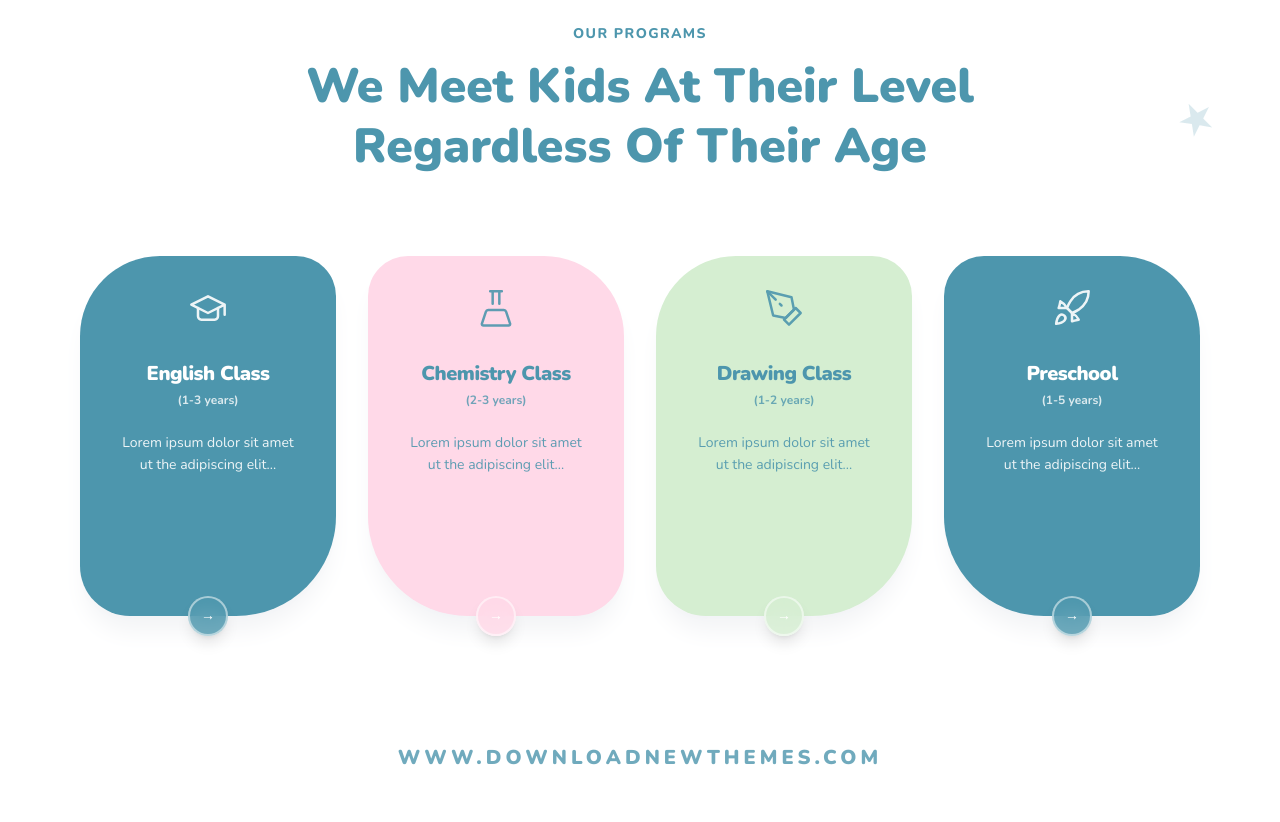
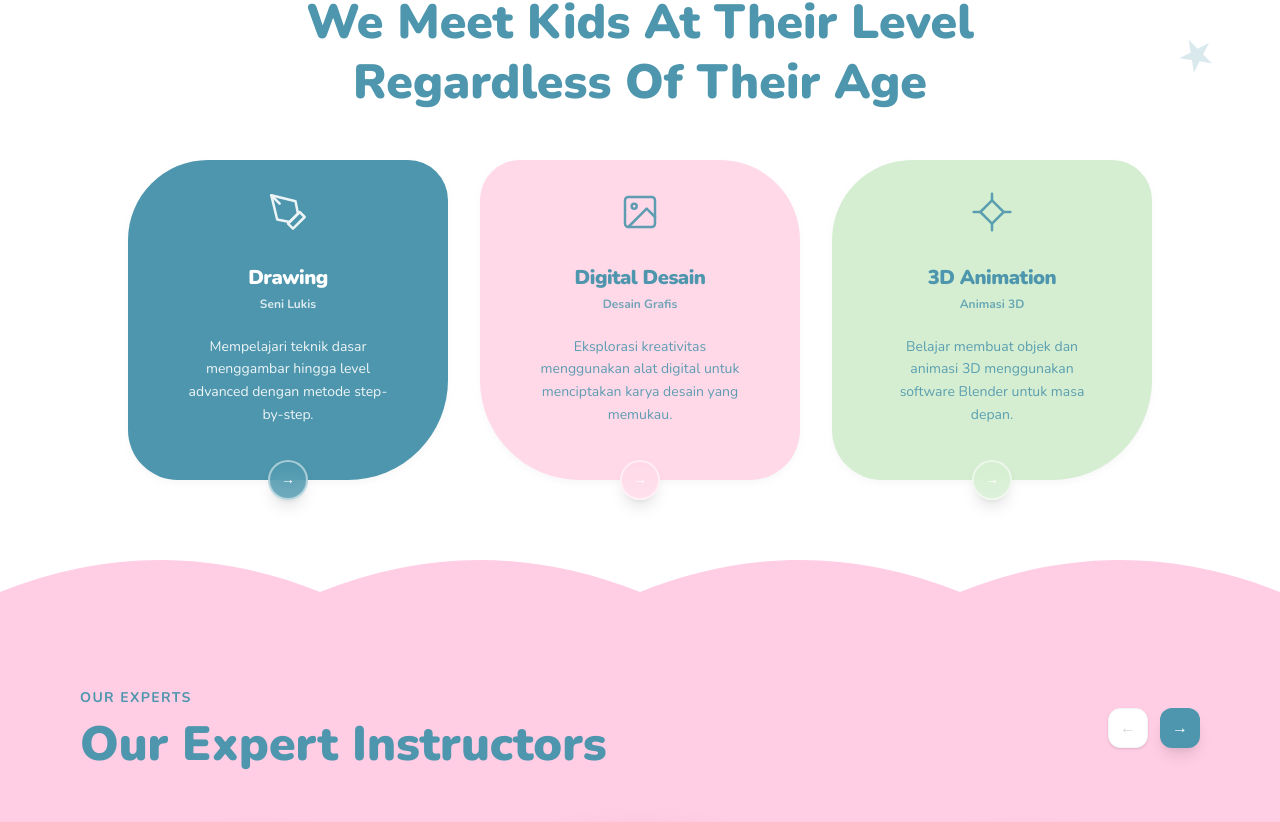
Before and after one commit to tajijaddagiras/company-profile, a Next.js app: page / in a window 1280 px wide. Shown: the part 3283-4105 px from the top of the page. Built offline with nearby package versions, Linux system fonts and the light colour scheme.

Commit message:
Refactor: improve layout compactness, fix errors, and refine testimonial navigation

```diff
--- a/app/layout.tsx
+++ b/app/layout.tsx
@@ -3,7 +3,7 @@ import "./globals.css";
 
 export const metadata: Metadata = {
     title: "CatbearArtstudio Official",
-    description: "Welcome to our company profile website",
+    description: "Welcome to our CatbearArtstudio Official",
     icons: {
         icon: "/images/logoheader.jpeg",
     },
--- a/components/InstructorsSection.tsx
+++ b/components/InstructorsSection.tsx
@@ -48,17 +48,17 @@ const InstructorsSection = () => (
                     <h2 className="text-4xl md:text-5xl font-black text-[#4D96AD]">Our Expert Instructors</h2>
                 </div>
                 <div className="flex gap-3">
-                    <button className="w-10 h-10 rounded-xl border border-gray-100 bg-white flex items-center justify-center text-gray-300 hover:bg-[#4D96AD] hover:text-white transition-all shadow-sm">←</button>
-                    <button className="w-10 h-10 rounded-xl bg-[#4D96AD] flex items-center justify-center text-white shadow-lg shadow-blue-100 hover:bg-[#3d7a8c] transition-all">→</button>
+                    <button className="w-10 h-10 rounded-xl border border-gray-100 bg-white flex items-center justify-center text-gray-300 transition-all shadow-sm">←</button>
+                    <button className="w-10 h-10 rounded-xl bg-[#4D96AD] flex items-center justify-center text-white shadow-lg transition-all">→</button>
                 </div>
             </div>
 
             <div className="grid grid-cols-1 sm:grid-cols-2 lg:grid-cols-3 gap-8">
                 {instructors.map((inst, i) => (
-                    <div key={i} className="flex flex-col items-center group relative">
+                    <div key={i} className="flex flex-col items-center relative">
                         {/* Organic Teardrop Image Container - Floating above the card */}
                         <div
-                            className="w-56 h-64 md:w-64 md:h-72 mb-[-60px] relative z-20 flex items-center justify-center overflow-hidden border-[8px] border-white shadow-2xl transition-transform duration-500 group-hover:scale-105"
+                            className="w-56 h-64 md:w-64 md:h-72 mb-[-60px] relative z-20 flex items-center justify-center overflow-hidden border-[8px] border-white shadow-2xl transition-transform duration-500"
                             style={{
                                 background: inst.color,
                                 borderRadius: "100px 100px 20px 100px",
@@ -78,7 +78,7 @@ const InstructorsSection = () => (
                                     <a
                                         key={icon}
                                         href="#"
-                                        className="text-gray-400 hover:text-[#4D96AD] transition-colors text-sm font-bold"
+                                        className="text-gray-400 transition-colors text-sm font-bold"
                                     >
                                         {icon}
                                     </a>
--- a/components/PricingSection.tsx
+++ b/components/PricingSection.tsx
@@ -3,48 +3,40 @@
 import React, { useState } from "react";
 
 const PricingSection = () => {
-    const [isYearly, setIsYearly] = useState(false);
+    const [isPrivate, setIsPrivate] = useState(false);
+
+    const commonFeatures = [
+        "Level Basic, Intermediate dan Advanced",
+        "1 bulan = 4 pertemuan",
+        "1 minggu = 1 pertemuan",
+        "Senin - Jumat (fleksibel)",
+        "Final Exam"
+    ];
+
+    const privateExtraFeature = "Kelebihan : manajement waktu lebih banyak dan pembelajaran lebih intensif";
 
     const plans = [
         {
-            name: "Basic Plan",
-            price: isYearly ? "350" : "35",
-            period: isYearly ? "Yearly" : "Monthly",
-            features: [
-                "1.5-2 hours per day",
-                "2 days in a week",
-                "2-3 subjects taught",
-                "Light snacks provided",
-                "Materials included"
-            ],
+            name: isPrivate ? "Paket Private Drawing" : "Paket Regular Drawing",
+            price: isPrivate ? "850.000" : "600.000",
+            period: "Bulan",
+            features: isPrivate ? [...commonFeatures, privateExtraFeature] : commonFeatures,
             color: "white",
             textColor: "#4D96AD"
         },
         {
-            name: "Premium Plan",
-            price: isYearly ? "990" : "99",
-            period: isYearly ? "Yearly" : "Monthly",
-            features: [
-                "2.5-3 hours per day",
-                "3 days in a week",
-                "3-4 subjects taught",
-                "Hot lunch provided",
-                "Materials included"
-            ],
+            name: isPrivate ? "Paket Private Digital Desain" : "Paket Regular Digital Desain",
+            price: isPrivate ? "850.000" : "600.000",
+            period: "Bulan",
+            features: isPrivate ? [...commonFeatures, privateExtraFeature] : commonFeatures,
             color: "#FFD9E8",
             textColor: "#4D96AD"
         },
         {
-            name: "Advanced Plan",
-            price: isYearly ? "1500" : "150",
-            period: isYearly ? "Yearly" : "Monthly",
-            features: [
-                "4-5 hours per day",
-                "5 days in a week",
-                "All subjects taught",
-                "Full meals provided",
-                "Materials included"
-            ],
+            name: isPrivate ? "Paket Private 3D Animation" : "Paket Regular 3D Animation",
+            price: isPrivate ? "850.000" : "600.000",
+            period: "Bulan",
+            features: isPrivate ? [...commonFeatures, privateExtraFeature] : commonFeatures,
             color: "white",
             textColor: "#4D96AD"
         }
@@ -83,28 +75,27 @@ const PricingSection = () => {
 
                 {/* Toggle Switch */}
                 <div className="flex items-center justify-center gap-4 mb-16">
-                    <span className={`text-sm font-bold ${!isYearly ? "text-[#4D96AD]" : "text-gray-400"}`}>Monthly</span>
+                    <span className={`text-sm font-bold ${!isPrivate ? "text-[#4D96AD]" : "text-gray-400"}`}>Regular</span>
                     <button
-                        onClick={() => setIsYearly(!isYearly)}
+                        onClick={() => setIsPrivate(!isPrivate)}
                         className="w-16 h-8 bg-gray-200 rounded-full relative transition-colors duration-300"
                     >
-                        <div className={`absolute top-1 left-1 w-6 h-6 bg-[#4D96AD] rounded-full transition-transform duration-300 ${isYearly ? "translate-x-8" : "translate-x-0"}`} />
+                        <div className={`absolute top-1 left-1 w-6 h-6 bg-[#4D96AD] rounded-full transition-transform duration-300 ${isPrivate ? "translate-x-8" : "translate-x-0"}`} />
                     </button>
-                    <span className={`text-sm font-bold ${isYearly ? "text-[#4D96AD]" : "text-gray-400"}`}>Yearly</span>
+                    <span className={`text-sm font-bold ${isPrivate ? "text-[#4D96AD]" : "text-gray-400"}`}>Private</span>
                 </div>
 
                 {/* Pricing Cards */}
-                <div className="grid grid-cols-1 md:grid-cols-3 gap-8 items-center">
+                <div className="grid grid-cols-1 md:grid-cols-3 gap-8 items-center text-center">
                     {plans.map((plan, i) => (
                         <div
                             key={i}
-                            className={`rounded-[40px] p-10 text-left flex flex-col gap-6 relative overflow-hidden shadow-xl transition-all duration-300 hover:-translate-y-2`}
+                            className={`rounded-[40px] p-10 text-left flex flex-col gap-6 relative overflow-hidden shadow-md`}
                             style={{
                                 backgroundColor: plan.color,
                                 color: plan.textColor,
                                 border: plan.color === "white" ? "1px solid #f0f0f0" : "none",
                                 zIndex: plan.color === "#FFD9E8" ? 20 : 10,
-                                transform: plan.color === "#FFD9E8" ? "scale(1.05)" : "none"
                             }}
                         >
                             {/* Decorative organic shapes inside cards */}
@@ -114,7 +105,8 @@ const PricingSection = () => {
                             <div className="relative">
                                 <h3 className="text-xl font-black mb-2">{plan.name}</h3>
                                 <div className="flex items-baseline gap-1">
-                                    <span className="text-4xl font-black">${plan.price}</span>
+                                    <span className="text-sm font-black mr-1">Rp</span>
+                                    <span className="text-3xl font-black">{plan.price}</span>
                                     <span className="text-sm opacity-70">/{plan.period}</span>
                                 </div>
                             </div>
@@ -129,13 +121,13 @@ const PricingSection = () => {
                             </ul>
 
                             <button
-                                className={`mt-auto py-4 rounded-2xl font-black whitespace-nowrap transition-all shadow-md group`}
+                                className={`mt-auto py-4 rounded-2xl font-black whitespace-nowrap shadow-md`}
                                 style={{
                                     backgroundColor: plan.color === "white" ? "#4D96AD" : "white",
                                     color: plan.color === "white" ? "white" : "#4D96AD"
                                 }}
                             >
-                                Choose Plan <span className="ml-1 group-hover:ml-2 transition-all">→</span>
+                                Choose Plan <span className="ml-1">→</span>
                             </button>
                         </div>
                     ))}
--- a/components/ProgramsSection.tsx
+++ b/components/ProgramsSection.tsx
@@ -4,65 +4,51 @@ const programs = [
     {
         icon: (
             <svg width="40" height="40" viewBox="0 0 24 24" fill="none" stroke="white" strokeWidth="1.5" strokeLinecap="round" strokeLinejoin="round">
-                <path d="M22 10v6M2 10l10-5 10 5-10 5z" />
-                <path d="M6 12v5c0 1.1.9 2 2 2h8a2 2 0 0 0 2-2v-5" />
+                <path d="M12 19l7-7 3 3-7 7-3-3z" />
+                <path d="M18 13l-1.5-7.5L2 2l3.5 14.5L13 18l5-5z" />
+                <path d="M2 2l5 5" />
             </svg>
         ),
-        title: "English Class",
-        age: "(1-3 years)",
-        desc: "Lorem ipsum dolor sit amet ut the adipiscing elit...",
+        title: "Drawing",
+        age: "Seni Lukis",
+        desc: "Mempelajari teknik dasar menggambar hingga level advanced dengan metode step-by-step.",
         color: "#4D96AD",
         textColor: "text-white"
     },
     {
         icon: (
             <svg width="40" height="40" viewBox="0 0 24 24" fill="none" stroke="#4D96AD" strokeWidth="1.5" strokeLinecap="round" strokeLinejoin="round">
-                <path d="M10 2v7.5M14 2v7.5M8.5 2h7M4.5 22.5h15c.6 0 1-.4 1-1l-2.4-7.2c-.2-.6-.8-1.1-1.4-1.1h-9.4c-.6 0-1.2.5-1.4 1.1L3.5 21.5c0 .6.4 1 1 1z" />
+                <rect x="3" y="3" width="18" height="18" rx="2" ry="2" />
+                <circle cx="8.5" cy="8.5" r="1.5" />
+                <polyline points="21 15 16 10 5 21" />
             </svg>
         ),
-        title: "Chemistry Class",
-        age: "(2-3 years)",
-        desc: "Lorem ipsum dolor sit amet ut the adipiscing elit...",
+        title: "Digital Desain",
+        age: "Desain Grafis",
+        desc: "Eksplorasi kreativitas menggunakan alat digital untuk menciptakan karya desain yang memukau.",
         color: "#FFD9E8",
         textColor: "text-[#4D96AD]"
     },
     {
         icon: (
             <svg width="40" height="40" viewBox="0 0 24 24" fill="none" stroke="#4D96AD" strokeWidth="1.5" strokeLinecap="round" strokeLinejoin="round">
-                <path d="M12 19l7-7 3 3-7 7-3-3z" />
-                <path d="M18 13l-1.5-7.5L2 2l3.5 14.5L13 18l5-5z" />
-                <path d="M2 2l5 5" />
-                <path d="M9.5 9.5l1 1" />
+                <path d="M12 5l7 7-7 7-7-7 7-7z" />
+                <path d="M12 1v4M12 19v4M1 12h4M19 12h4" />
             </svg>
         ),
-        title: "Drawing Class",
-        age: "(1-2 years)",
-        desc: "Lorem ipsum dolor sit amet ut the adipiscing elit...",
+        title: "3D Animation",
+        age: "Animasi 3D",
+        desc: "Belajar membuat objek dan animasi 3D menggunakan software Blender untuk masa depan.",
         color: "#D5EED1",
         textColor: "text-[#4D96AD]"
-    },
-    {
-        icon: (
-            <svg width="40" height="40" viewBox="0 0 24 24" fill="none" stroke="white" strokeWidth="1.5" strokeLinecap="round" strokeLinejoin="round">
-                <path d="M4.5 16.5c-1.5 1.26-2 5-2 5s3.74-.5 5-2c.71-.84.7-2.13-.09-2.91a2.18 2.18 0 0 0-2.91-.09z" />
-                <path d="m12 15-3-3a22 22 0 0 1 2-3.95A12.88 12.88 0 0 1 22 2c0 2.72-.78 7.5-6 11a22.35 22.35 0 0 1-4 2z" />
-                <path d="M9 12H4s.5-1 1-4c2 1 3 2 4 4z" />
-                <path d="M12 15v5s1-.5 4-1c-1-2-2-3-4-4z" />
-            </svg>
-        ),
-        title: "Preschool",
-        age: "(1-5 years)",
-        desc: "Lorem ipsum dolor sit amet ut the adipiscing elit...",
-        color: "#4D96AD",
-        textColor: "text-white"
     },
 ];
 
 const ProgramsSection = () => (
-    <section id="programs" className="bg-white py-24 px-6 md:px-20 relative overflow-hidden pt-32">
+    <section id="programs" className="bg-white pt-20 pb-28 px-6 md:px-20 relative overflow-hidden">
 
-        <div className="max-w-7xl mx-auto pt-10">
-            <div className="text-center mb-20 relative">
+        <div className="max-w-7xl mx-auto pt-6">
+            <div className="text-center mb-12 relative">
                 <p className="text-[#4D96AD] text-sm font-extrabold uppercase tracking-widest mb-3">Our Programs</p>
                 <h2 className="text-4xl md:text-5xl font-black text-[#4D96AD] leading-tight">
                     We Meet Kids At Their Level<br />Regardless Of Their Age
@@ -75,19 +61,19 @@ const ProgramsSection = () => (
                 </div>
             </div>
 
-            <div className="grid grid-cols-1 sm:grid-cols-2 lg:grid-cols-4 gap-8">
+            <div className="grid grid-cols-1 sm:grid-cols-2 lg:grid-cols-3 gap-8 max-w-5xl mx-auto">
                 {programs.map((p, i) => (
                     <div
                         key={i}
-                        className={`p-8 ${p.textColor} flex flex-col items-center text-center gap-6 relative group transition-all duration-300 hover:-translate-y-2 shadow-xl shadow-gray-100`}
+                        className={`p-8 ${p.textColor} flex flex-col items-center text-center gap-6 relative shadow-md shadow-gray-100/50`}
                         style={{
                             backgroundColor: p.color,
                             borderRadius: i % 2 === 0 ? "80px 40px 100px 50px" : "40px 80px 50px 100px",
-                            minHeight: "360px"
+                            minHeight: "320px"
                         }}
                     >
                         {/* White Line Icon */}
-                        <div className="mb-2 opacity-90 group-hover:scale-110 transition-transform">
+                        <div className="mb-2 opacity-90">
                             {p.icon}
                         </div>
 
@@ -96,14 +82,14 @@ const ProgramsSection = () => (
                             <p className="text-xs font-bold opacity-80">{p.age}</p>
                         </div>
 
-                        <p className="text-sm leading-relaxed opacity-90 max-w-[180px]">
+                        <p className="text-sm leading-relaxed opacity-90 max-w-[200px]">
                             {p.desc}
                         </p>
 
                         {/* Bottom Center Small Circle Button */}
                         <div className="absolute -bottom-5 left-1/2 -translate-x-1/2">
                             <button
-                                className="w-10 h-10 rounded-full bg-white/30 backdrop-blur-md flex items-center justify-center font-bold text-white shadow-lg hover:bg-white hover:text-gray-800 transition-all border-2 border-white/50"
+                                className="w-10 h-10 rounded-full bg-white/30 backdrop-blur-md flex items-center justify-center font-bold text-white shadow-lg border-2 border-white/50"
                                 style={{ backgroundColor: `${p.color}cc` }}
                             >
                                 <span className="text-sm">→</span>
@@ -112,15 +98,10 @@ const ProgramsSection = () => (
                     </div>
                 ))}
             </div>
-
-            {/* Footer link text */}
-            <div className="text-center mt-32">
-                <p className="text-[#4D96AD] font-black tracking-[0.2em] text-xl opacity-80 uppercase">www.DownloadNewThemes.com</p>
-            </div>
         </div>
 
         {/* Section Wave Bottom (lika liku) */}
-        <div className="absolute bottom-0 left-0 w-full overflow-hidden">
+        <div className="absolute bottom-0 left-0 w-full overflow-hidden leading-[0]">
             <svg viewBox="0 0 1440 60" fill="#FFCDE4" xmlns="http://www.w3.org/2000/svg" preserveAspectRatio="none" className="w-full h-16 block">
                 <path d="M0,60 C120,20 240,20 360,60 C480,20 600,20 720,60 C840,20 960,20 1080,60 C1200,20 1320,20 1440,60 L1440,60 L0,60 Z" />
             </svg>
```
Also changed, not shown: components/TestimonialsSection.tsx (+55 -31 lines), public/images/testi1.jpeg (added).
